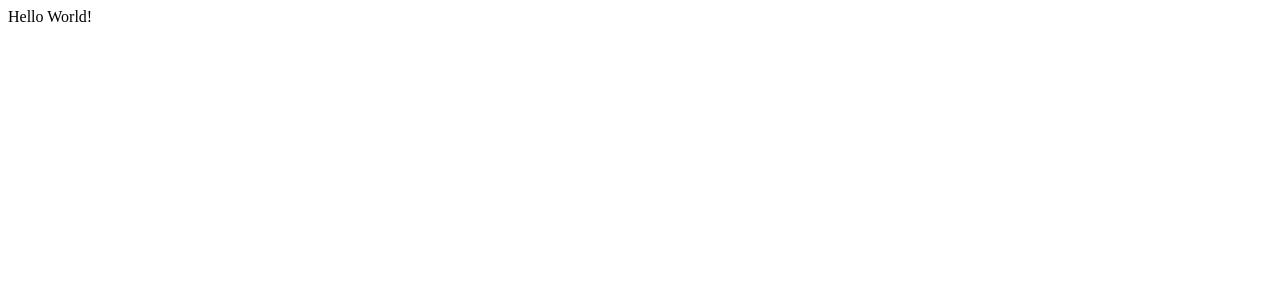
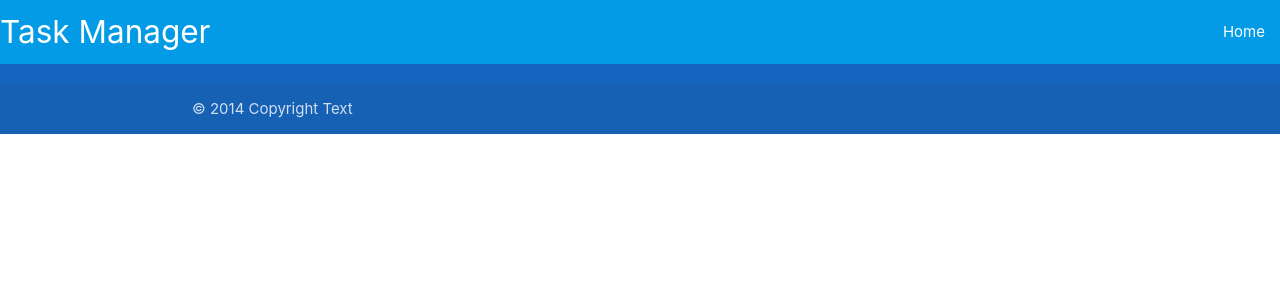
Before and after one commit to mariaciceri/database-walkthrough, a Flask app: page / in a window 1280 px wide. Before the commit the part shown is almost empty. Shown: the top 300 px of the page. Run offline with Flask 3, Linux system fonts and the light colour scheme; some libraries are stand-ins or nearby versions.

Commit message:
Create basic layout

```diff
--- a/taskmanager/templates/base.html
+++ b/taskmanager/templates/base.html
@@ -4,11 +4,48 @@
 <head>
     <meta charset="UTF-8">
     <meta name="viewport" content="width=device-width, initial-scale=1.0">
+    <link rel="stylesheet" href="https://cdnjs.cloudflare.com/ajax/libs/materialize/1.0.0/css/materialize.min.css"
+        type="text/css">
+    <link rel="stylesheet" href="{{ url_for('static', filename='css/style.css') }}" type="text/css">
     <title>Task Manager</title>
 </head>
 
 <body>
-    Hello World!
+    <header>
+        <nav class="light-blue darken-1">
+            <!-- top navbar -->
+            <div class="nav-wrapper">
+                <a href="{{ url_for('home') }}" class="brand-logo">Task Manager</a>
+                <a href="#" data-target="mobile-demo" class="sidenav-trigger"><i class="fas fa-bars"></i></a>
+                <ul class="right hide-on-med-and-down">
+                    <li><a href="{{ url_for('home') }}">Home</a></li>
+                </ul>
+            </div>
+        </nav>
+
+        <!-- mobile sidenavbar -->
+        <ul class="sidenav" id="mobile-demo">
+            <li><a href="{{ url_for('home') }}">Home</a></li>
+        </ul>
+    </header>
+
+    <main class="cointainer">
+        {% block content %}
+        {% endblock %}
+    </main>
+
+    <footer class="page-footer blue darken-3">
+        <div class="footer-copyright">
+            <div class="container">
+                © 2014 Copyright Text
+            </div>
+        </div>
+    </footer>
+
+    <script src="https://kit.fontawesome.com/b80d18dd16.js" crossorigin="anonymous"></script>
+    <script src="https://code.jquery.com/jquery-3.6.4.min.js"></script>
+    <script src="https://cdnjs.cloudflare.com/ajax/libs/materialize/1.0.0/js/materialize.min.js"></script>
+    <script src="{{ url_for('static', filename='js/script.js') }}"></script>
 </body>
 
 </html>
```
